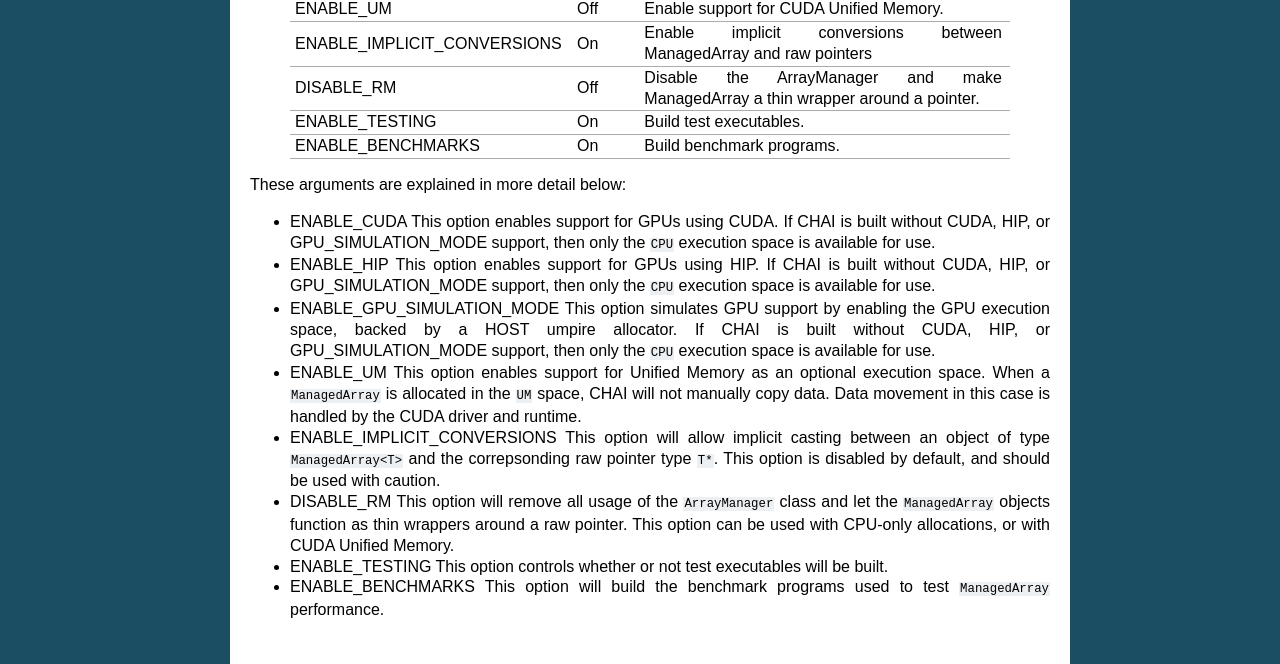
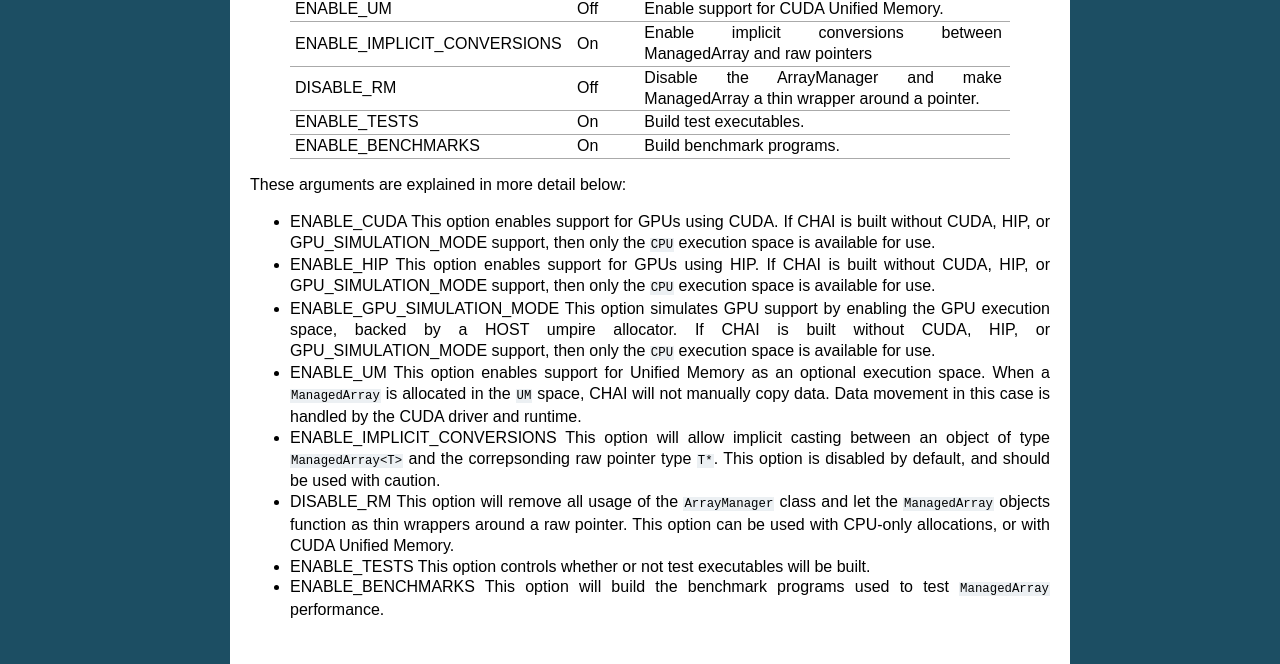
Before and after one commit to LLNL/CHAI, a Sphinx documentation site: the page built from docs/sphinx/advanced_configuration.rst, in a window 1280 px wide. Shown: the part 320-984 px from the top of the page. Built offline with Sphinx 7.4.7, drawn with Linux system fonts in a browser that asks for light colours.

Commit message:
Fix option name in doc: ENABLE_TESTING -> ENABLE_TESTS

```diff
--- a/docs/sphinx/advanced_configuration.rst
+++ b/docs/sphinx/advanced_configuration.rst
@@ -21,7 +21,7 @@
       ENABLE_UM                    Off      Enable support for CUDA Unified Memory.
       ENABLE_IMPLICIT_CONVERSIONS  On       Enable implicit conversions between ManagedArray and raw pointers
       DISABLE_RM                   Off      Disable the ArrayManager and make ManagedArray a thin wrapper around a pointer.
-      ENABLE_TESTING               On       Build test executables.
+      ENABLE_TESTS                 On       Build test executables.
       ENABLE_BENCHMARKS            On       Build benchmark programs.
       ===========================  ======== ===============================================================================
 
@@ -56,7 +56,7 @@
   ``ManagedArray`` objects function as thin wrappers around a raw pointer. This
   option can be used with CPU-only allocations, or with CUDA Unified Memory.
 
-* ENABLE_TESTING
+* ENABLE_TESTS
   This option controls whether or not test executables will be built.
 
 * ENABLE_BENCHMARKS
```
